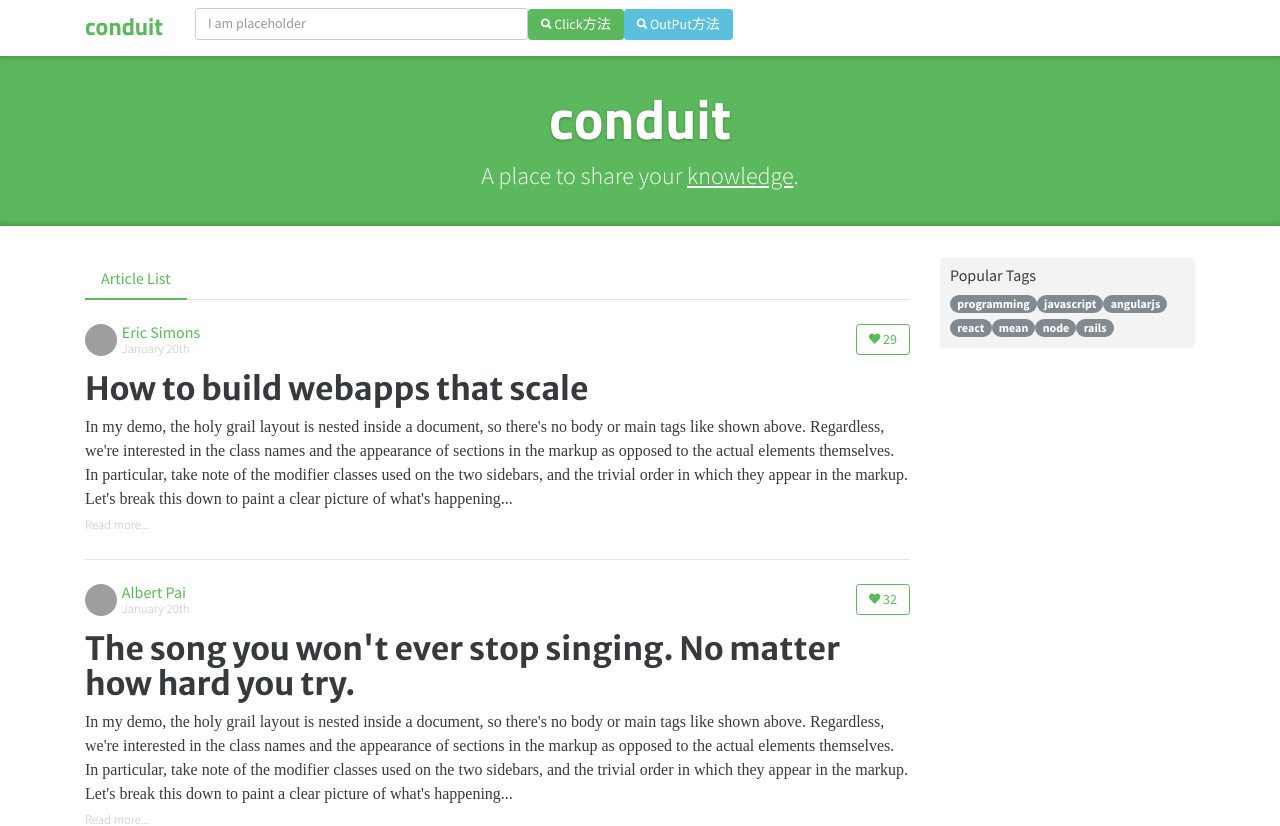
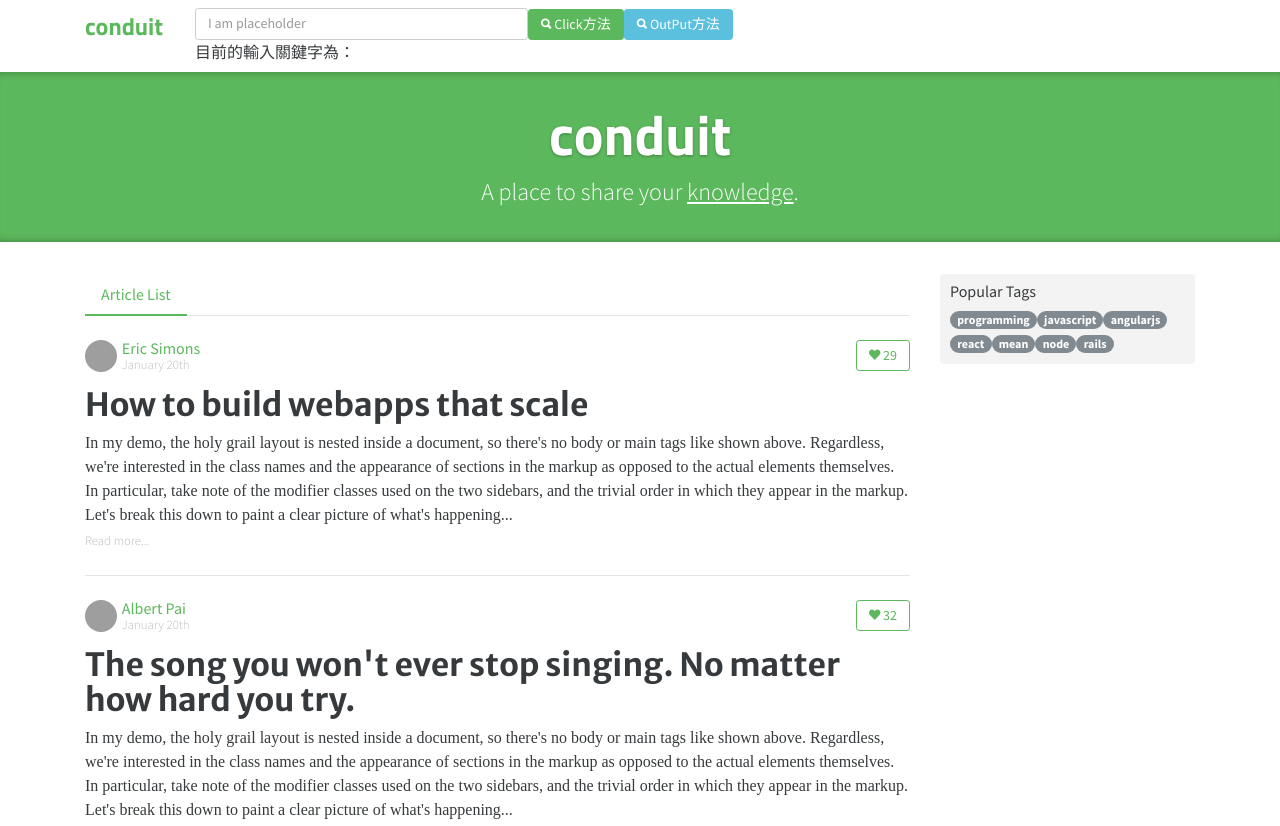
Before and after one commit to amber90031/demo0318, an Angular app: page / in a window 1280 px wide. Shown: the top 826 px of the page. Built offline with nearby package versions, Linux system fonts and the light colour scheme; grey boxes are pictures that could not be loaded; a web font is replaced by a local one.

Commit message:
[(ngModel)]使用方法

```diff
--- a/src/app/header/header.component.html
+++ b/src/app/header/header.component.html
@@ -5,6 +5,8 @@
       class="form-control form-control-sm search-input"
       type="text"
       placeholder="{{ Inplaceholder }}"
+      [(ngModel)]="keyword"
+      (ngModelChange)="onChange($event)"
     />
     <button class="btn btn-sm btn-primary" (click)="CSearch($event)">
       <i class="ion-search"></i> Click方法
@@ -12,5 +14,7 @@
     <button class="btn btn-sm btn-info" (click)="OSearch($event)">
       <i class="ion-search"></i> OutPut方法
     </button>
+    <br />
+    目前的輸入關鍵字為：{{ keyword }}
   </div>
 </nav>
--- a/src/app/header/header.component.ts
+++ b/src/app/header/header.component.ts
@@ -8,6 +8,7 @@ import { Component, OnInit, Input, Output, EventEmitter } from '@angular/core';
 export class HeaderComponent implements OnInit {
   @Input() Inplaceholder;
   @Output() searchEvent: EventEmitter<string> = new EventEmitter<string>();
+  keyword = '';
 
   constructor() {}
 
@@ -20,4 +21,8 @@ export class HeaderComponent implements OnInit {
   OSearch($event) {
     this.searchEvent.emit(this.Inplaceholder);
   }
+
+  onChange($event) {
+    alert('您輸入的關鍵字為：' + this.keyword);
+  }
 }
```
Also changed, not shown: src/app/app.module.ts (+3 -5 lines).
